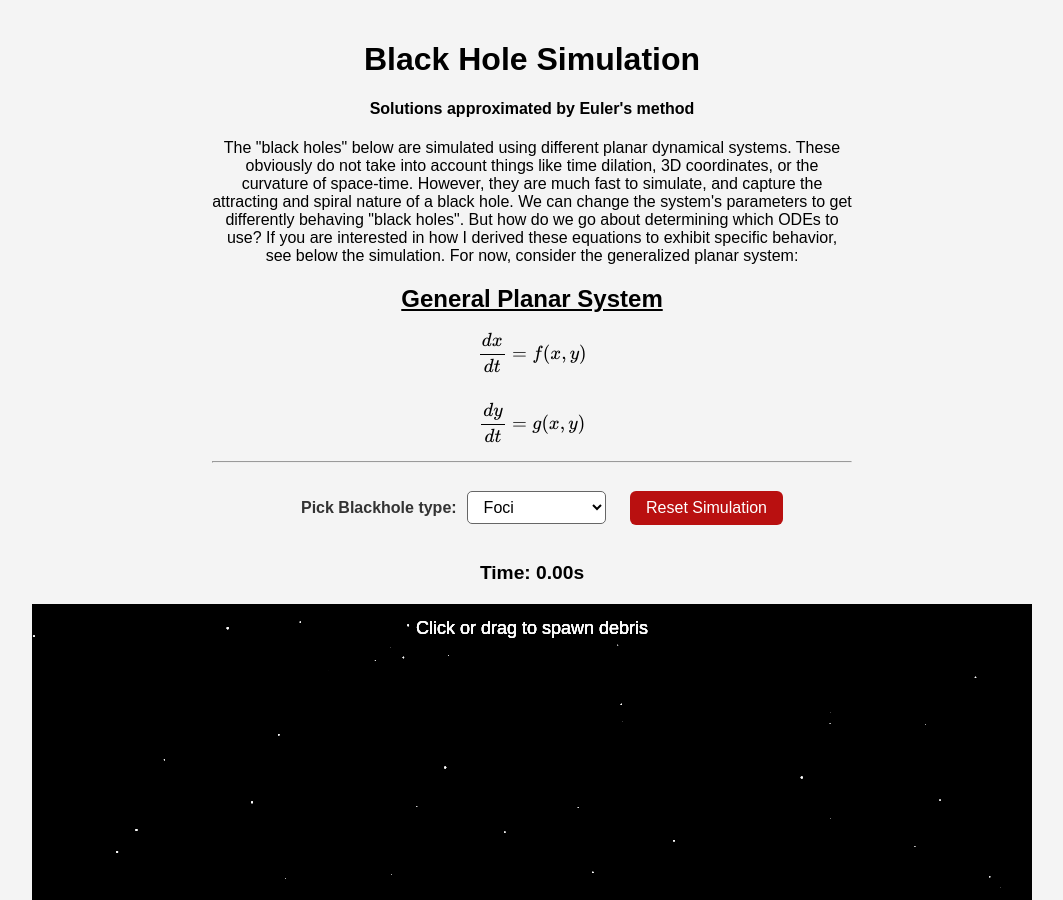
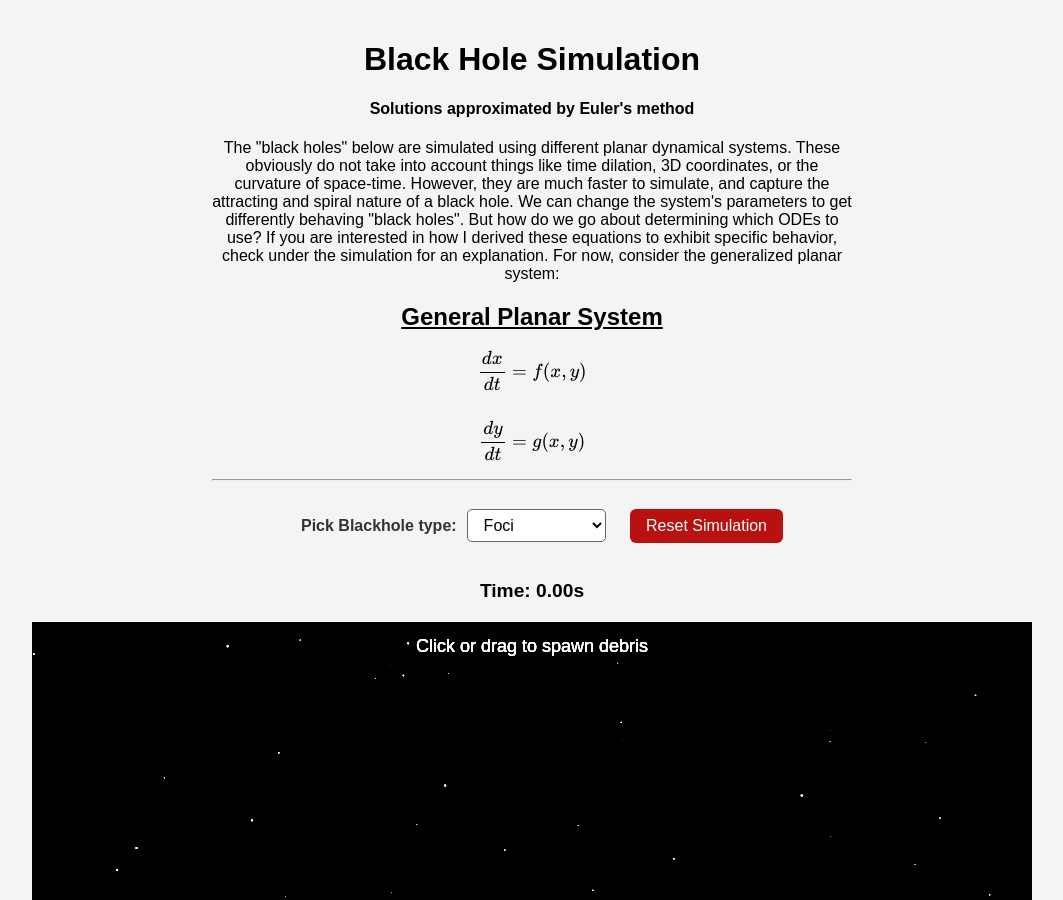
Before and after one commit to Nasser-Mohammed/Nasser-Mohammed.github.io, a Jekyll site: the page _pages/programs-simulations/Black-Hole/index.html, which Jekyll copies as it is, in a window 1280 px wide and 900 px high. Shown: the whole window, without its empty margins (108-1171 px from the left). Built offline with Jekyll 4.4.1, drawn with Linux system fonts in a browser that asks for light colours.

Commit message:
Add files via upload

```diff
--- a/_pages/programs-simulations/Black-Hole/index.html
+++ b/_pages/programs-simulations/Black-Hole/index.html
@@ -16,8 +16,8 @@
     <h1>Black Hole Simulation</h1>
     <h4>Solutions approximated by Euler's method</h4>
     The "black holes" below are simulated using different planar dynamical systems. These obviously do not take into account things like
-    time dilation, 3D coordinates, or the curvature of space-time. However, they are much fast to simulate, and capture the attracting and spiral nature of a black hole.
-    We can change the system's parameters to get differently behaving "black holes". But how do we go about determining which ODEs to use? If you are interested in how I derived these equations to exhibit specific behavior, see below the simulation. For now, consider the generalized planar system:
+    time dilation, 3D coordinates, or the curvature of space-time. However, they are much faster to simulate, and capture the attracting and spiral nature of a black hole.
+    We can change the system's parameters to get differently behaving "black holes". But how do we go about determining which ODEs to use? If you are interested in how I derived these equations to exhibit specific behavior, check under the simulation for an explanation. For now, consider the generalized planar system:
     <h2><u>General Planar System</u></h2>
     <div>
         \[
```
